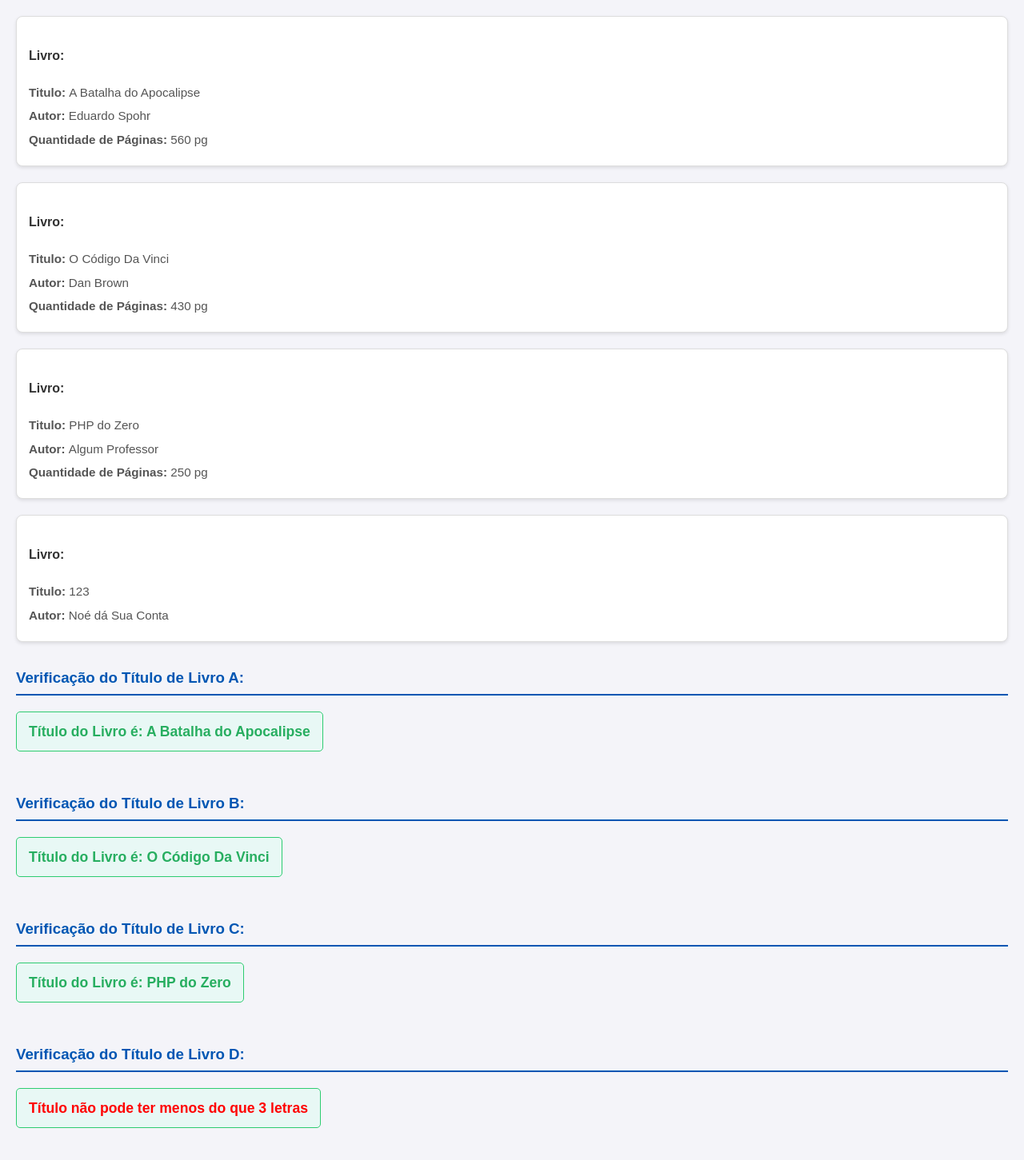
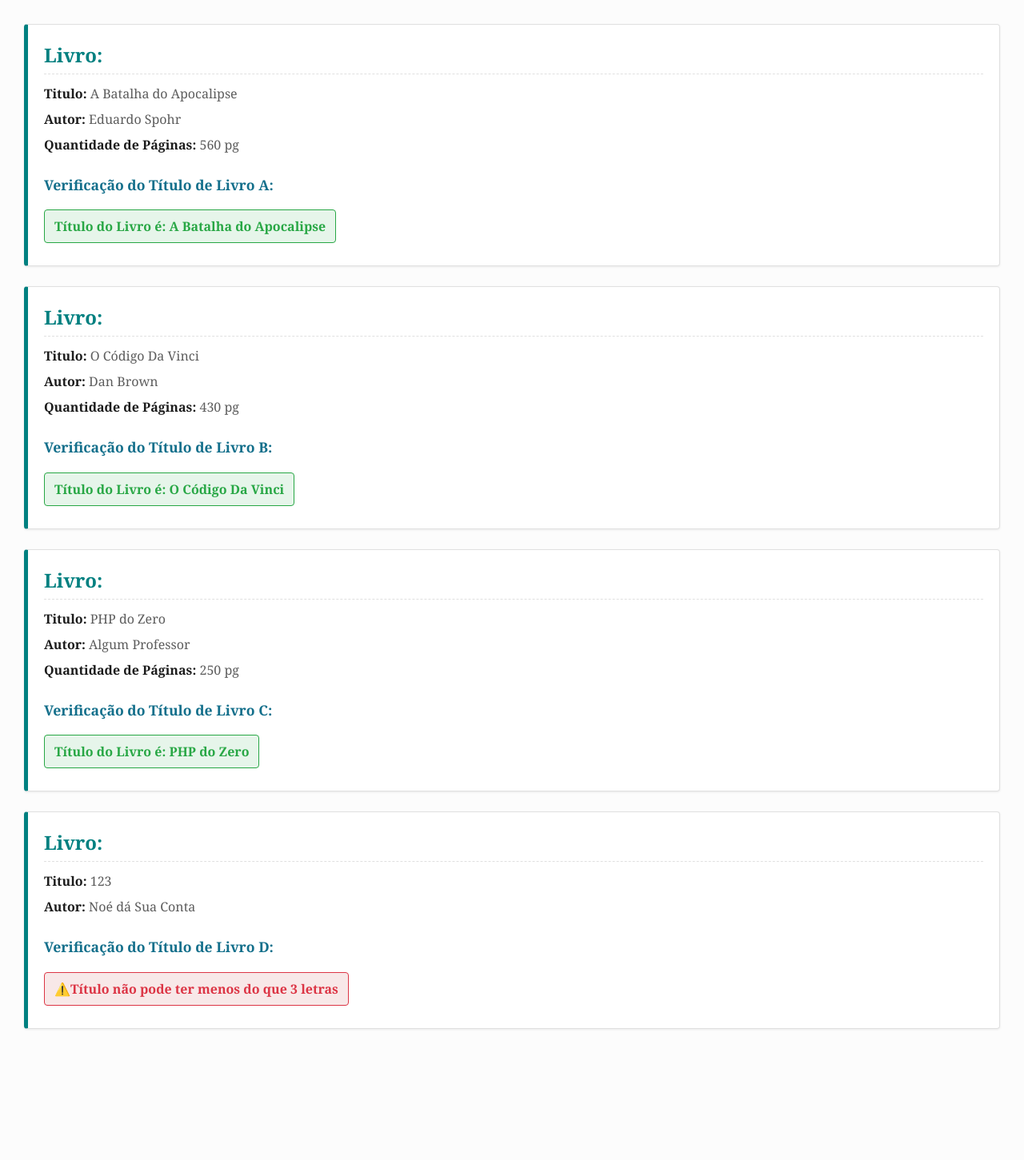
Before and after one commit to G-Amorim-DEV/POO-Programacao-Orientada-a-Objeto-exemplos-em-PHP, a PHP site: page /index_livro.php in a window 1280 px wide. Shown: the whole page at 80% size. After the commit the page ends 1287 px from the top, so only its background shows below. Run offline with PHP 8.4, Linux system fonts and the light colour scheme.

Commit message:
refactor(css): Melhoria visual e de leitura das caixas de livro
Design Renovado: O layout foi atualizado para um visual mais clássico, usando uma fonte serifada (como "Georgia") para maior conforto na leitura de textos longos.

Leitura Aprimorada: O espaçamento entre as linhas (line-height) e o contraste de cores foram ajustados para tornar a leitura dos dados do livro mais fácil.

Caixas de Livro Aprimoradas: As caixas que exibem os dados de cada livro agora possuem um visual que lembra uma ficha ou página, com um destaque lateral que simula uma lombada.

Feedback Mais Claro: A mensagem de verificação do título (Sucesso ou Erro) agora é exibida de forma mais clara e consistente, com cores de fundo distintas dentro da própria caixa do livro. -

Interatividade: O efeito de "flutuação" ao passar o mouse sobre um livro (hover) foi suavizado para uma melhor sensação de interatividade.

```diff
--- a/css/livro.css
+++ b/css/livro.css
@@ -2,51 +2,55 @@
 |--------------------------------------------------------------------------
 | Variáveis CSS (Cores e Fontes)
 |--------------------------------------------------------------------------
-
+| Uso de variáveis para facilitar a manutenção e garantir consistência.
+| Cores escolhidas para um visual suave e leitura confortável.
 */
 :root {
-    /* Cores Principais */
-    --cor-primaria: #0056b3; /* Azul para cabeçalhos e bordas */
-    --cor-secundaria: #c0392b; /* Vermelho/Marrom para destaque do título do livro */
-    --cor-fundo-claro: #f4f4f9; /* Fundo geral */
-    --cor-fundo-caixa: #ffffff; /* Fundo das caixas de livro */
-    --cor-texto-principal: #333;
-    --cor-texto-secundario: #555;
-    --cor-texto-forte: #2c3e50;
+    /* Cores de Fundo e Base - Remetem a papel e tinta */
+    --cor-fundo-claro: #fcfcfc; /* Papel quase branco */
+    --cor-fundo-livro: #ffffff;
+    --cor-texto-principal: #1c1c1c; /* Tinta preta suave */
+    --cor-texto-secundario: #5c5c5c;
 
-    /* Cores de Feedback/Verificação */
-    --cor-sucesso: #27ae60; /* Verde */
-    --cor-fundo-sucesso: #e8f8f5;
-    --cor-borda-sucesso: #2ecc71;
+    /* Cores de Destaque - Clássico/Sóbrio */
+    --cor-primaria: #136f8b; /* Marrom-Sépia para cabeçalhos e bordas (Remete a capa) */
+    --cor-secundaria: #008080; /* Teal/Verde Marinho para título de livro (Destaque sóbrio) */
+
+    /* Cores de Feedback */
+    --cor-sucesso: #28a745; /* Verde escuro para boa legibilidade */
+    --cor-erro: #dc3545; /* Vermelho padrão para erro */
+    --cor-fundo-sucesso: #e6f5ea;
+    --cor-fundo-erro: #f8e8e8;
 
     /* Espaçamentos e Sombras */
-    --sombra-padrao: 0 2px 4px rgba(0, 0, 0, 0.1);
-    --sombra-hover: 0 4px 8px rgba(0, 0, 0, 0.15);
+    --sombra-padrao: 0 1px 3px rgba(0, 0, 0, 0.08); /* Sombra mais sutil */
+    --sombra-hover: 0 4px 10px rgba(0, 0, 0, 0.12);
 }
 
 
 /*
 |--------------------------------------------------------------------------
-| Estilos Gerais e Tipografia
+| Estilos Gerais e Tipografia (Foco na Leitura)
 |--------------------------------------------------------------------------
 */
 body {
-    font-family: 'Arial', sans-serif; /* Usando aspas para consistência */
+    font-family: 'Georgia', serif; /* Fonte serifada para melhor legibilidade em textos longos */
     background-color: var(--cor-fundo-claro);
     color: var(--cor-texto-principal);
-    line-height: 1.6;
-    margin: 0; /* Boas práticas: remover margem padrão */
-    padding: 20px;
-    box-sizing: border-box; /* Garante que padding e border não afetem o tamanho total */
-    min-height: 100vh; /* Para que o fundo ocupe a altura total */
+    line-height: 1.5; /* Ajustado para 1.5 para maior conforto de leitura */
+    margin: 0;
+    padding: 30px; /* Padding maior em telas grandes */
+    box-sizing: border-box;
+    min-height: 100vh;
 }
 
+/* Títulos de Seção (Verificação) */
 h3 {
     color: var(--cor-primaria);
     border-bottom: 2px solid var(--cor-primaria);
     padding-bottom: 5px;
-    margin-top: 30px;
-    margin-bottom: 15px; /* Adicionado um margin-bottom para melhor espaçamento */
+    margin-top: 35px;
+    margin-bottom: 20px;
 }
 
 
@@ -54,83 +58,113 @@ h3 {
 |--------------------------------------------------------------------------
 | Estilo para as Caixas de Livros (.livros)
 |--------------------------------------------------------------------------
+| Remete a uma "página" ou "ficha de livro".
 */
 .livros {
-    background-color: var(--cor-fundo-caixa);
-    border: 1px solid #ddd;
-    border-radius: 8px;
-    padding: 15px;
-    margin-bottom: 20px;
+    background-color: var(--cor-fundo-livro);
+    border: 1px solid #e0e0e0; /* Borda bem clara */
+    border-left: 5px solid var(--cor-secundaria); /* Destaque lateral (como uma lombada) */
+    border-radius: 4px; /* Borda mais sutil */
+    padding: 20px; /* Padding maior */
+    margin-bottom: 25px;
     box-shadow: var(--sombra-padrao);
-    transition: transform 0.2s ease-in-out, box-shadow 0.2s ease-in-out; /* Adicionado 'ease-in-out' para suavizar */
+    transition: transform 0.3s ease, box-shadow 0.3s ease;
 }
 
 .livros:hover {
-    transform: translateY(-5px);
+    transform: translateY(-3px);
     box-shadow: var(--sombra-hover);
-    cursor: pointer; /* Indica que o elemento é interativo, melhorando a UX */
+    cursor: pointer;
 }
 
 /*
 |--------------------------------------------------------------------------
-| Estilos Internos ao Conteúdo dos Livros
+| Estilos Internos ao Conteúdo dos Livros (Baseado no HTML gerado pelo PHP)
 |--------------------------------------------------------------------------
+| O método mostrarDados() retorna H4 e P/B.
 */
-.livros h3 {
-    color: var(--cor-secundaria); /* Título do livro em destaque */
-    font-size: 1.4em; /* Levemente maior */
+
+/* Título do Livro (<h4>) */
+.livros h4 { /* Alterado de h3 para h4, conforme o PHP gerado */
+    color: var(--cor-secundaria);
+    font-size: 1.5em;
     margin-top: 0;
-    margin-bottom: 10px;
-    border-bottom: none; /* Garante que a borda do H3 geral não se aplique aqui */
+    margin-bottom: 12px;
+    font-weight: bold;
+    border-bottom: 1px dashed #e0e0e0; /* Linha de separação sutil */
+    padding-bottom: 5px;
 }
 
+/* Parágrafos de Dados */
 .livros p {
-    margin: 5px 0;
+    margin: 8px 0;
     color: var(--cor-texto-secundario);
-    font-size: 0.95em; /* Levemente menor para contraste com o título */
+    font-size: 1em;
 }
 
-.livros p strong {
-    color: var(--cor-texto-forte);
-    font-weight: 600; /* Pode ser mais adequado que 'bold' se estiver usando uma fonte com mais pesos */
+/* Destaque (Título, Autor, Páginas) */
+.livros p b { /* Alterado de strong para b, conforme o PHP gerado */
+    color: var(--cor-texto-principal);
+    font-weight: 700;
+}
+
+/* Estilo para o Título de Verificação dentro da caixa */
+.livros h3 {
+    color: var(--cor-primaria);
+    font-size: 1.1em;
+    margin-top: 25px;
+    margin-bottom: 10px;
+    border-bottom: none; /* Remove a borda do H3 geral */
+    padding-bottom: 0;
 }
 
 
 /*
 |--------------------------------------------------------------------------
-| Estilo para a Verificação do Título (body > p)
+| Estilo para a Verificação do Título (Feedback)
 |--------------------------------------------------------------------------
+| Aplicado ao <p> que é gerado pelos métodos verificarTitulo()
 */
-body > p {
-    font-size: 1.1em;
-    font-weight: bold;
+.livros p:last-of-type { /* Alvo: O último <p> dentro de .livros, que é o feedback */
+    font-size: 1em;
+    font-weight: 600;
+    padding: 8px 12px;
+    border-radius: 4px;
+    display: inline-block; /* Para o fundo não ocupar a largura total */
+}
+
+/* Feedback de SUCESSO (Título OK) */
+.livros p:last-of-type:not([style*="color:red"]) {
     color: var(--cor-sucesso);
     background-color: var(--cor-fundo-sucesso);
-    padding: 10px 15px; /* Ajuste sutil no padding */
-    border: 1px solid var(--cor-borda-sucesso);
-    border-radius: 5px;
-    display: inline-block;
-    margin: 5px 0 20px 0; /* Adiciona espaçamento vertical consistente */
+    border: 1px solid var(--cor-sucesso);
+}
+
+/* Feedback de ERRO (Título <= 3) */
+.livros p[style*="color:red"] {
+    color: var(--cor-erro) !important; /* Sobrescreve o estilo inline do PHP */
+    background-color: var(--cor-fundo-erro);
+    border: 1px solid var(--cor-erro);
 }
 
 
 /*
 |--------------------------------------------------------------------------
-| Responsividade Básica
+| Responsividade
 |--------------------------------------------------------------------------
 */
-@media (max-width: 600px) {
+@media (max-width: 768px) {
     body {
-        padding: 15px; /* Ajuste para evitar padding muito pequeno */
+        padding: 20px 15px;
     }
 
     .livros {
-        padding: 15px; /* Mantido em 15px para consistência, se não precisar de mais redução */
-        margin-bottom: 15px; /* Leve redução */
+        padding: 15px;
+        border-left-width: 3px;
+        margin-bottom: 20px;
     }
 
-    h3 {
-        margin-top: 20px;
-        font-size: 1.2em; /* Redução para telas menores */
+    .livros h4 {
+        font-size: 1.3em;
     }
 }
--- a/index_livro.php
+++ b/index_livro.php
@@ -21,28 +21,26 @@
 
     <div class="livros">
         <?=$livroA->mostrarDados()?>
+        <h3>Verificação do Título de Livro A:</h3>
+        <?=$livroA->verificarTitulo()?>
     </div>
     <div class="livros">
         <?=$livroB->mostrarDados()?>
+        <h3>Verificação do Título de Livro B:</h3>
+        <?=$livroB->verificarTitulo()?>
     </div>
+
     <div class="livros">
         <?=$livroC->mostrarDados()?>
+         <h3>Verificação do Título de Livro C:</h3>
+        <?=$livroC->verificarTitulo()?>
     </div>
     <div class="livros">
         <?=$livroD->mostrarDados()?>
+        <h3>Verificação do Título de Livro D:</h3>
+        <?=$livroD->verificarTitulo()?>
     </div>
 
-    <h3>Verificação do Título de Livro A:</h3>
-    <?=$livroA->verificarTitulo()?>
-
-    <h3>Verificação do Título de Livro B:</h3>
-    <?=$livroB->verificarTitulo()?>
-
-    <h3>Verificação do Título de Livro C:</h3>
-    <?=$livroC->verificarTitulo()?>
-
-    <h3>Verificação do Título de Livro D:</h3>
-    <?=$livroD->verificarTitulo()?>
 
 </body>
 </html>
--- a/src/livro.php
+++ b/src/livro.php
@@ -21,7 +21,7 @@ class Livro {
     public function verificarTitulo(){
 
         if (mb_strlen($this->titulo) <= 3){
-           echo "<p style='color:red;'> Título não pode ter menos do que 3 letras </p>";
+           echo "<p style='color:red;'> ⚠️Título não pode ter menos do que 3 letras </p>";
         } else{
             echo "<p> Título do Livro é: {$this -> titulo} </p>";
         }
```
